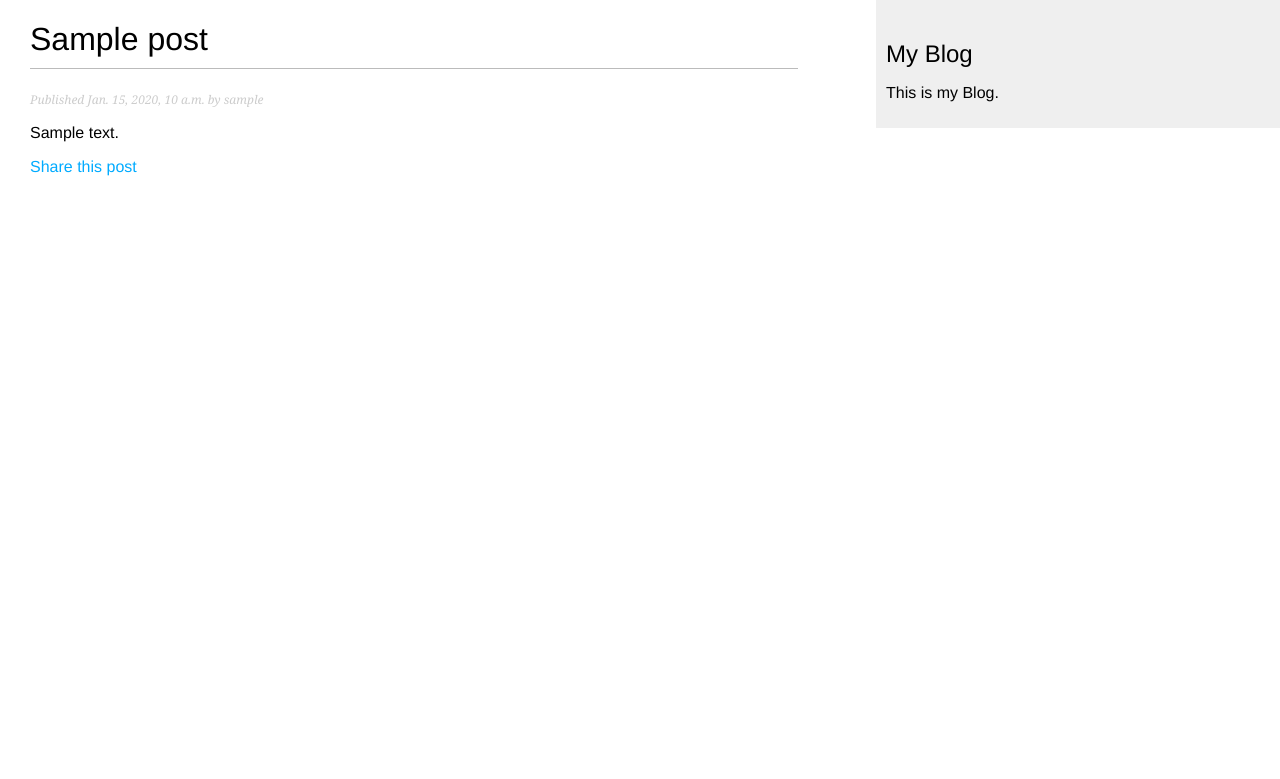
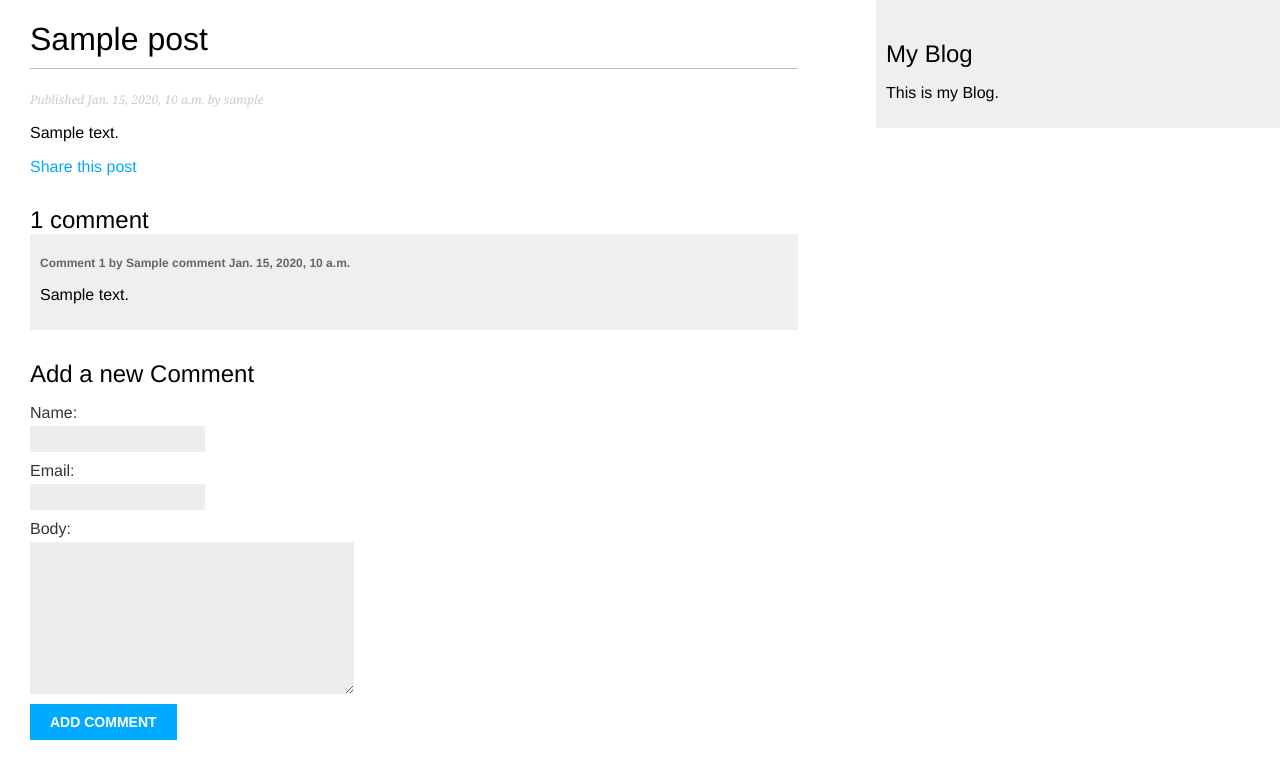
Before and after one commit to HanZawNyein/django4-blogapplication, a Django app: a page that uses blog/templates/blog/post/detail.html in a window 1280 px wide. Shown: the top 779 px of the page. Run offline with Django 4.2, Linux system fonts and the light colour scheme; tables that the repository leaves empty hold one stand-in row (values such as "Sample post").

Commit message:
sending email and comment system

```diff
--- a/blog/forms.py
+++ b/blog/forms.py
@@ -1,7 +1,13 @@
 from django import forms
+from .models import Comment
 
 class EmailPostForm(forms.Form):
     name = forms.CharField(max_length=25)
     email = forms.EmailField()
     to = forms.EmailField()
     comments = forms.CharField(required=False,widget=forms.Textarea)
+
+class CommentForm(forms.ModelForm):
+    class Meta:
+        model = Comment
+        fields = ['name','email','body']
--- a/blog/models.py
+++ b/blog/models.py
@@ -41,3 +41,21 @@ class Post(models.Model):
 
     def get_absolute_url(self):
         return reverse("blog:post_detail", args=[self.publish.year,self.publish.month,self.publish.day,self.slug])
+
+
+class Comment(models.Model):
+    post = models.ForeignKey(Post,on_delete=models.CASCADE,related_name='comments')
+    name = models.CharField(max_length=80)
+    email = models.EmailField()
+    body = models.TextField()
+    created = models.DateTimeField(auto_now_add=True)
+    updated = models.DateTimeField(auto_now=True)
+    active = models.BooleanField(default=True)
+
+    class Meta:
+        ordering=['created']
+        indexes = [
+            models.Index(fields=['created']),
+        ]
+    def __str__(self) -> str:
+        return f'Comment By {self.name} on {self.post}'
--- a/blog/templates/blog/post/detail.html
+++ b/blog/templates/blog/post/detail.html
@@ -9,4 +9,19 @@
     <p>
         <a href="{% url 'blog:post_share' post.id %}">Share this post</a>
     </p>
+    {% with comments.count as total_comments %}
+        <h2>{{total_comments}} comment{{total_comments|pluralize}}</h2>
+    {% endwith %}
+    {% for comment in comments %}
+        <div class="comment">
+            <p class="info">
+                Comment {{forloop.counter}} by {{comment.name}}
+                {{comment.created}}
+            </p>
+            {{comment.body|linebreaks}}
+        </div>
+    {% empty %}
+        <p> There are no comments.</p>
+    {% endfor %}
+    {% include 'blog/post/includes/comment_form.html' %}
 {% endblock content %}
--- /dev/null
+++ b/blog/templates/blog/post/includes/comment_form.html
@@ -0,0 +1,6 @@
+<h2>Add a new Comment</h2>
+<form action="{% url 'blog:post_comment' post.id %}" method="post">
+    {{form.as_p}}
+    {% csrf_token %}
+    <p><input type="submit" value="Add Comment"</p>
+</form>
--- a/blog/urls.py
+++ b/blog/urls.py
@@ -9,5 +9,6 @@ urlpatterns = [
     path('',views.PostListView.as_view(),name="post_list"),
     # path('<int:id>/',views.post_detail,name='post_detail')
     path('<int:year>/<int:month>/<int:day>/<slug:post>/',views.post_detail,name='post_detail'),
-    path('<int:post_id>/share/',views.post_share,name='post_share')
+    path('<int:post_id>/share/',views.post_share,name='post_share'),
+    path('<int:post_id>/comment/',views.post_comment,name='post_comment')
 ]
--- a/blog/views.py
+++ b/blog/views.py
@@ -2,9 +2,10 @@
 from django.shortcuts import render, get_object_or_404
 from django.views.generic import ListView
 from django.core.mail import send_mail
+from django.views.decorators.http import require_POST
 
-from .models import Post
-from .forms import EmailPostForm
+from .models import Post, Comment
+from .forms import EmailPostForm, CommentForm
 
 
 class PostListView(ListView):
@@ -43,7 +44,9 @@ def post_detail(request, year, month, day, post):
                              publish__year=year, publish__month=month, publish__day=day, slug=post)
     # except Post.DoesNotExist:
     # raise Http404("No Post Found.")
-    return render(request, 'blog/post/detail.html', {'post': post})
+    comments = post.comments.filter(active=True)
+    form = CommentForm()
+    return render(request, 'blog/post/detail.html', {'post': post, 'comments': comments, 'form': form})
 
 
 def post_share(request, post_id):
@@ -56,9 +59,22 @@ def post_share(request, post_id):
             post_url = request.build_absolute_uri(post.get_absolute_url())
             subject = f"{cd['name']} recommendeds you read {post.title}"
             message = f"Read {post.title} at {post_url}\n\n"\
-            f"{cd['name']}\'s comments:{cd['comments']}"
-            send_mail(subject,message,'hanzawnyineonline@gmail.com',[cd['to']])
-            sent=True
+                f"{cd['name']}\'s comments:{cd['comments']}"
+            send_mail(subject, message,
+                      'hanzawnyineonline@gmail.com', [cd['to']])
+            sent = True
     else:
         form = EmailPostForm()
-    return render(request, 'blog/post/share.html', {'post': post, 'form': form,'sent':sent})
+    return render(request, 'blog/post/share.html', {'post': post, 'form': form, 'sent': sent})
+
+
+@require_POST
+def post_comment(request, post_id):
+    post = get_object_or_404(Post, id=post_id, status=Post.Status.PUBLISHED)
+    comment = None
+    form = CommentForm(data=request.POST)
+    if form.is_valid():
+        comment = form.save(commit=False)
+        comment.post = post
+        comment.save()
+    return render(request, 'blog/post/comment.html', {'post': post, 'form': form, 'comment': comment})
```
Also changed, not shown: blog/admin.py (+7 -1 lines), blog/templates/blog/post/comment.html (added, +12 -0 lines), README.md, blog/migrations/0003_comment_comment_blog_commen_created_0e6ed4_idx.py (added).
